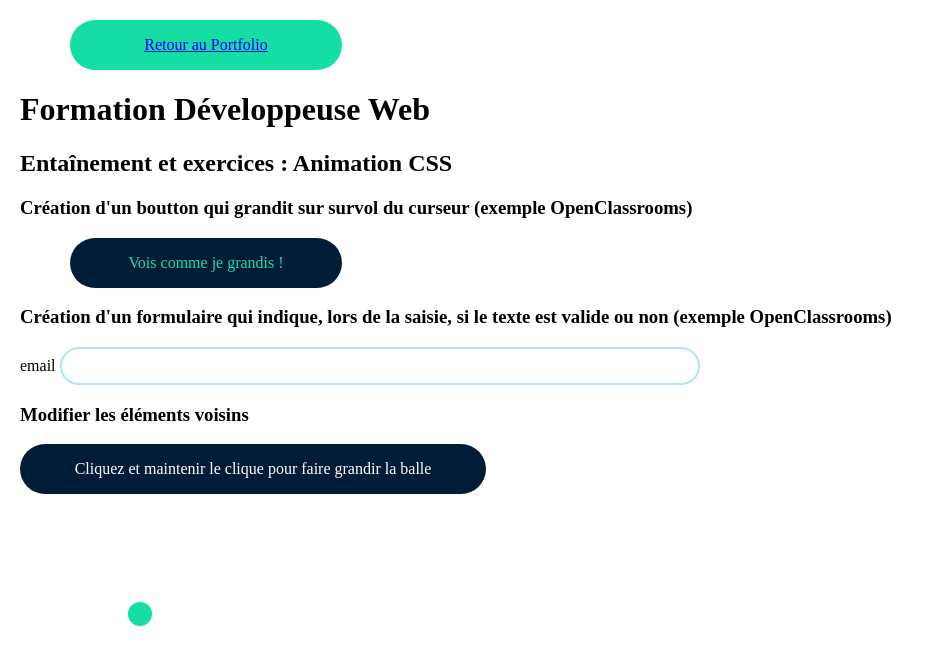
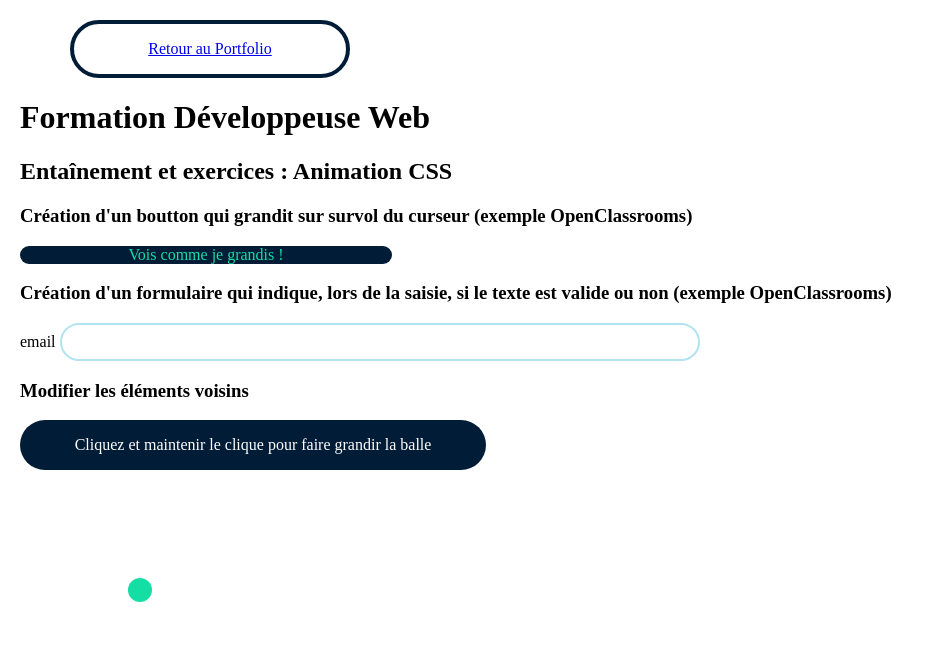
Before and after one commit to D3borahD/Portfolio, a plain HTML site: page cssanimation/page2.html in a window 1280 px wide. Shown: the whole page, without its empty margins (0-934 px from the left). Drawn offline with Linux system fonts and the light colour scheme.

Commit message:
ajout de l'effet sur le bouton Portfolio

```diff
--- a/cssanimation/CSS/style.scss
+++ b/cssanimation/CSS/style.scss
@@ -1,28 +1,19 @@
 $cd-btn: #011c37;
 $cd-txt: #15DEA5;
+$cd-btn-start: white;
+$ball-size: 15rem;
+$cd-box: rgb(178, 227, 241);
+$cd-txt2: #6300a0;
+$cd-danger: #b20a37;
 
-/*Retour à la page principale*/
-.portfolio {
-    background: $cd-txt;
-    text-decoration: none;
-    width: 15rem;
-    text-align: center;
-    margin-left: 50px;
-    font-size: 1rem;
-    cursor: pointer;
-    padding: 1rem;
-    border-radius: 10rem;
-    transform: scale(1);
-    transition: transform 400ms;
-}
 
-/* Bouton "vois comme je grandis*/
 body{
     margin: 20px;
 }
 
-.btn {
-    background: $cd-btn;
+/*Retour à la page principale*/
+.portfolio {
+    background: $cd-btn-start;
     color: $cd-txt;
     width: 15rem;
     text-align: center;
@@ -30,20 +21,35 @@ body{
     font-size: 1rem;
     cursor: pointer;
     padding: 1rem;
+    border: 4px solid $cd-btn;
+    border-radius: 10rem;
+    position: relative;
+    transform: scale(1);
+    transition: transform 450ms, background-color 300mx 150ms;
+    &:hover {
+        transform: scale(1.15);
+        background-color: $cd-txt;
+    }
+}
+
+/* Bouton "vois comme je grandis*/
+.btn {
+    background: $cd-btn;
+    color: $cd-txt;
+    width: 30%;
+    font-size: 1rem;
+    text-align: center;
+    cursor: pointer;
+    padding: 1;
     border-radius: 10rem;
     transform: scale(1);
     transition: transform 400ms;
     &:hover {
         transform: scale(1.15);
-    }
+  }
 }
 
 /*formulaire*/
-$cd-box: rgb(178, 227, 241);
-$cd-txt2: #6300a0;
-$cd-danger: #b20a37;
-$cd-txt--invalid: #fff;
-
 .form {
     &__group {
         & input {
@@ -62,17 +68,13 @@ $cd-txt--invalid: #fff;
             &:not(:focus):invalid {
                 background: $cd-danger;
                 border: 2px solid $cd-danger;
-                color: $cd-txt--invalid;
+                color: $cd-btn-start;
             }
         }
     }
 }
 
 /*Modifier les éléments voisin*/
-
-$ball-size: 15rem;
-
-
 .btn2 {
     background: $cd-btn;
     color: white;
```
Also changed, not shown: cssanimation/CSS/style.css, 1 other file.
